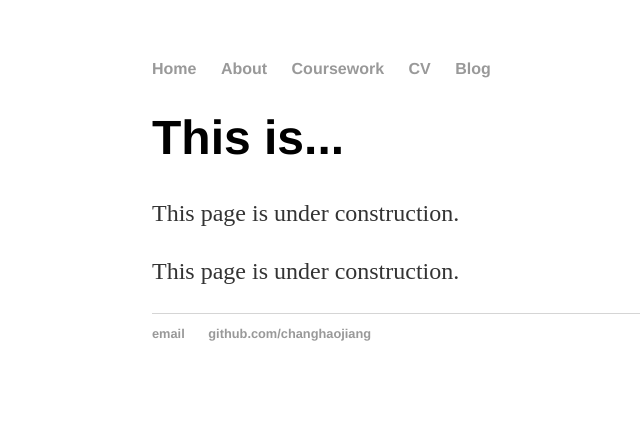
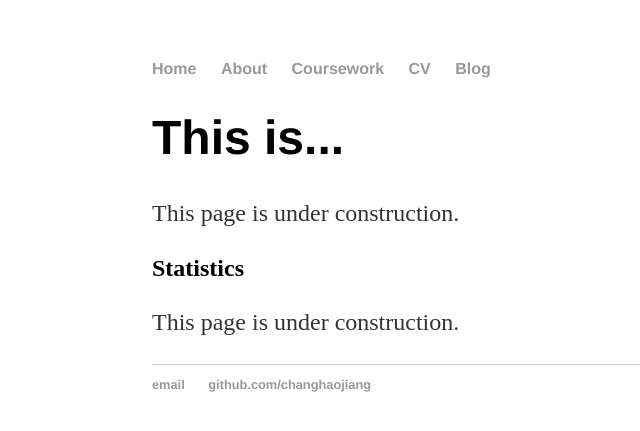
Before and after one commit to PhilyGu/changhaojiang.github.io, a Jekyll site: the page built from coursework/index.html, in a window 1280 px wide. Shown: the top 431 px of the page, without its empty margins (40-680 px from the left). Built offline with Jekyll 4.4.1, drawn with Linux system fonts in a browser that asks for light colours.

Commit message:
Update index.html

```diff
--- a/coursework/index.html
+++ b/coursework/index.html
@@ -5,8 +5,8 @@ title: Changhao Jiang
 <div class="blurb">
 	<h1> This is... </h1>
 	<p> This page is under construction. </p>
+</div><!-- /.blurb -->
 <section>
-
+	<h2>Statistics</h2>
 <p> This page is under construction. </p>
 </section>
-</div><!-- /.blurb -->
```
